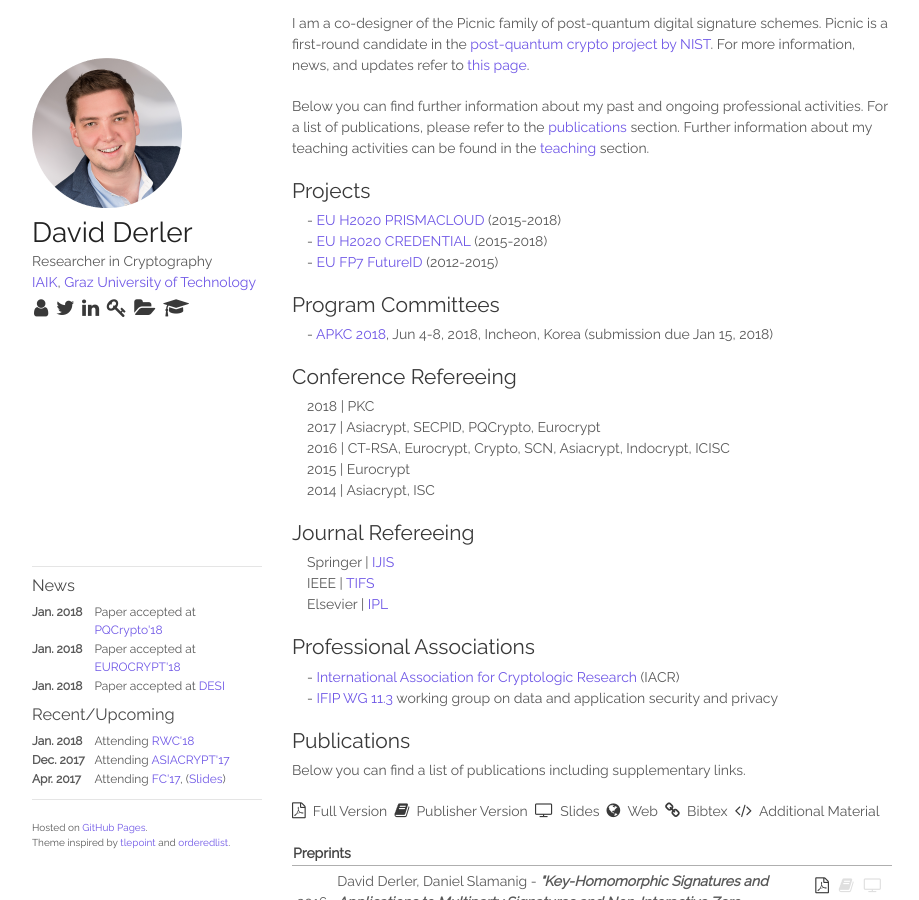
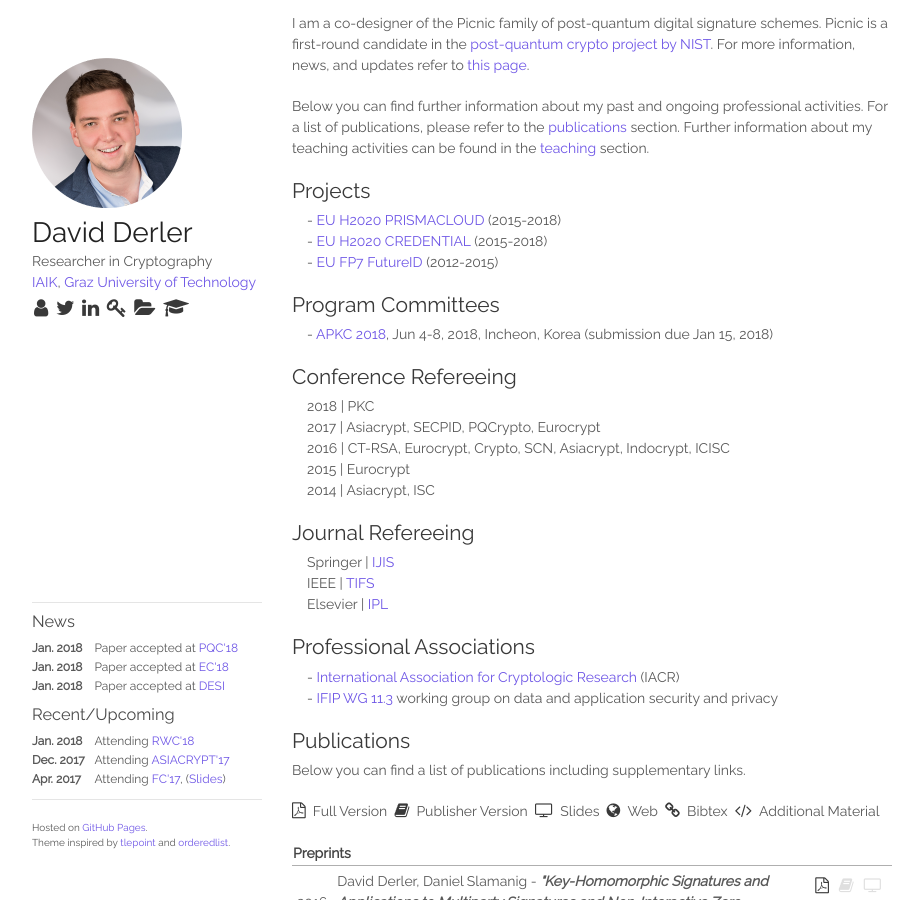
Before and after one commit to derlerd/derlerd.github.io, a Jekyll site: the page built from index.html, in a window 1280 px wide and 900 px high, scrolled down 306 px. Shown: the whole window, without its empty margins (178-1097 px from the left). Built offline with Jekyll 4.4.1, drawn with Linux system fonts in a browser that asks for light colours.

Commit message:
shortened conferenc names in news section

```diff
--- a/_includes/footer.html
+++ b/_includes/footer.html
@@ -4,11 +4,11 @@
     <table class="newstable">
       <tr>
         <td class="date">Jan. 2018</td>
-        <td>Paper accepted at <a href="http://www.math.fau.edu/pqcrypto2018/">PQCrypto'18</a></td>
+        <td>Paper accepted at <a href="http://www.math.fau.edu/pqcrypto2018/">PQC'18</a></td>
       </tr>
       <tr>
         <td class="date">Jan. 2018</td>
-        <td>Paper accepted at <a href="https://eurocrypt.iacr.org/2018/">EUROCRYPT'18</a></td>
+        <td>Paper accepted at <a href="https://eurocrypt.iacr.org/2018/">EC'18</a></td>
       </tr>
       <tr>
         <td class="date">Jan. 2018</td>
```
